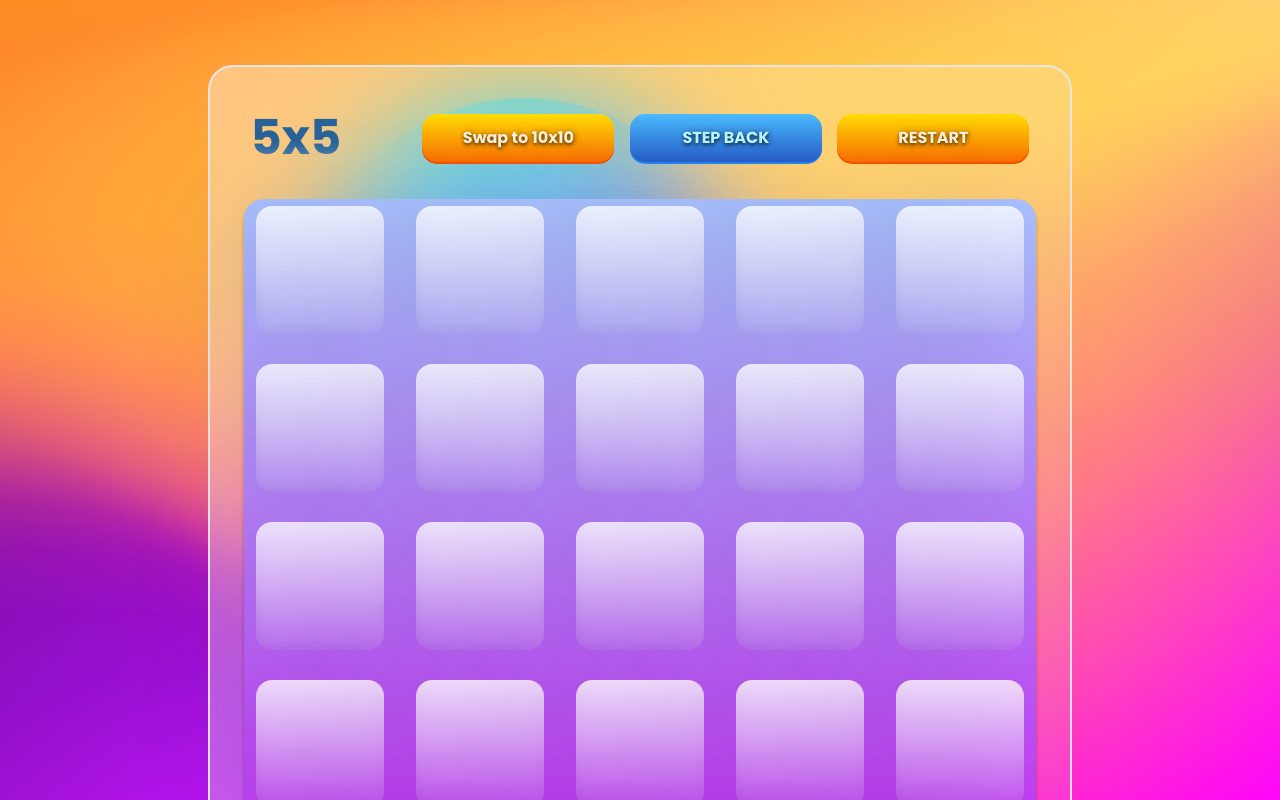
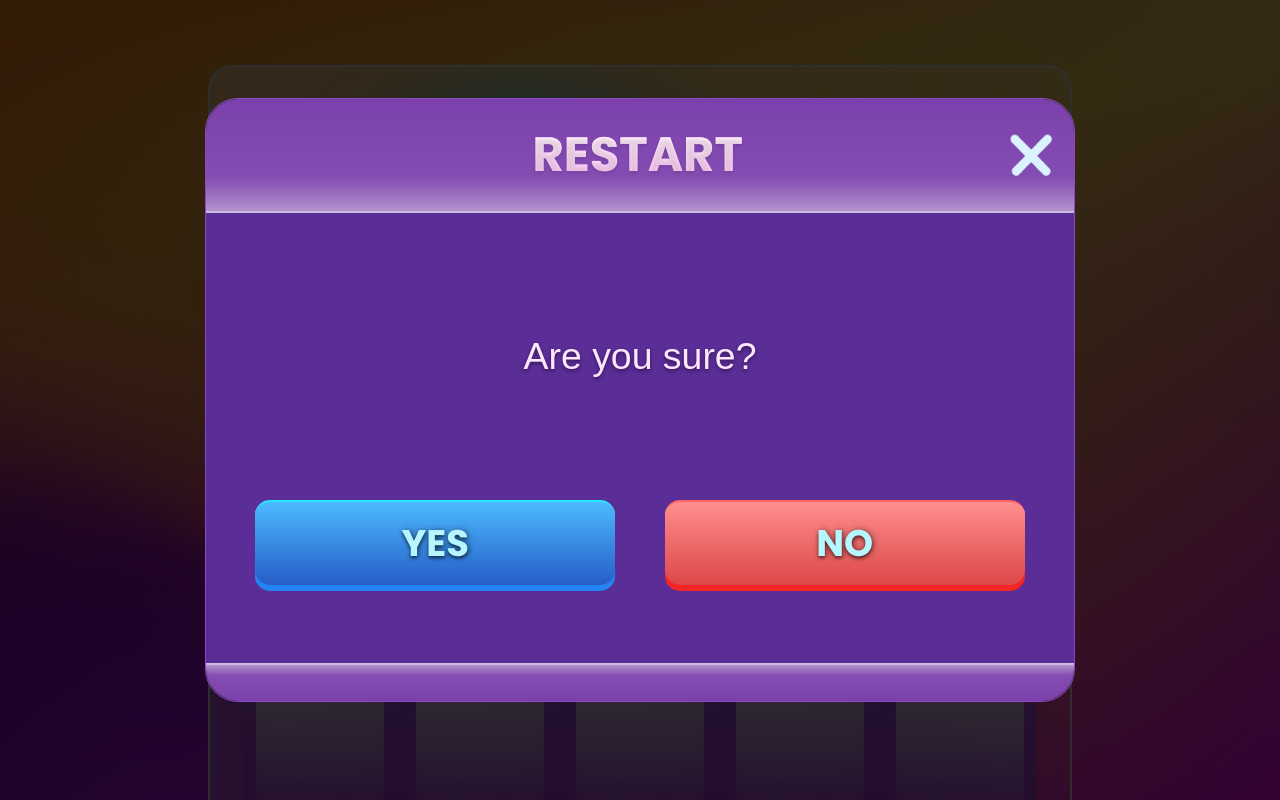
Before and after one commit to AlexKaroh/angular-game, an Angular app: page / in a window 1280 px wide. Both pictures are taken after a click on the button "RESTART". Shown: the top 800 px of the page. Built offline with nearby package versions, Linux system fonts and the light colour scheme.

Commit message:
feat: add variable information for popUp state

```diff
--- a/src/app/app.component.html
+++ b/src/app/app.component.html
@@ -2,15 +2,15 @@
   <div  class="game__ellipse_blue"></div>
   <div class="game__container">
     <div class="game__header">
-      <h1 class="header__title" (click)="field.fill(3)">{{this.gameSize === true ? '5x5' : '10x10'}}</h1>
+      <h1 class="header__title" (click)="field.fill(3)">{{gameSize === true ? '5x5' : '10x10'}}</h1>
       <div class="header__navigation">
         <button class="header__button orange" (click)="getSize()">
-          <span class="button__text orange_font">Swap to {{!this.gameSize === true ? '5x5' : '10x10'}}</span>
+          <span class="button__text orange_font">Swap to {{!gameSize === true ? '5x5' : '10x10'}}</span>
         </button>
         <button class="header__button blue" (click)="moveBack()">
           <span class="button__text blue_font">STEP BACK</span>
         </button>
-        <button class="header__button orange" (click)="restartGame()">
+        <button class="header__button orange" (click)="isRestart = true">
           <span class="button__text orange_font">RESTART</span>
         </button>
       </div>
@@ -25,4 +25,4 @@
   </div>
   <div  class="game__ellipse_orange"></div>
 </main>
-<app-pop-up *ngIf="isWin === true || isLose === true" (close)="closePopUp()" (restart)="restartAndClose()" [isLose]="isLose" [isWin]="isWin"></app-pop-up>
+<app-pop-up *ngIf="isWin === true || isLose === true || isRestart === true" (close)="closePopUp()" (restart)="restartGame()" [isLose]="isLose" [isWin]="isWin" [isRestart]="isRestart"></app-pop-up>
--- a/src/app/app.component.ts
+++ b/src/app/app.component.ts
@@ -17,6 +17,7 @@ export class AppComponent {
   moveHistory: number[] = [];
   isWin = false;
   isLose = false;
+  isRestart = false;
 
   getPosition(event: EventTarget| null) {
     const elementsArr = this.square!.toArray().map(el => el.nativeElement);
@@ -131,6 +132,7 @@ export class AppComponent {
     this.moveHistory = [];
     this.isWin = false;
     this.isLose = false;
+    this.isRestart = false;
   }
 
   getTitle(flag: boolean): string {
@@ -155,10 +157,7 @@ export class AppComponent {
   closePopUp() {
     this.isWin = false;
     this.isLose = false;
-  }
-
-  restartAndClose() {
-    this.restartGame();
+    this.isRestart = false;
   }
 
   getDotClass(cell: number): string {
--- a/src/app/pop-up/pop-up.component.html
+++ b/src/app/pop-up/pop-up.component.html
@@ -1,15 +1,25 @@
 <div class="wrapper">
   <div class="popUp">
     <div class="popUp__header">
-      <span class="header__text">CONGRATS!</span>
+      <span class="header__title">{{ getTitle() }}</span>
       <button class="header__button" (click)="closeWindow()"></button>
     </div>
     <div class="popUp__content">
-      <div class="content__image winner"></div>
-      <p class="content__text">You are WINNER!</p>
-      <button class="content__button">
-        <span class="button__font" (click)="restartWindow()">RESTART</span>
+      <div class="content__container">
+        <div class="content__image" [ngClass]="getClass()"></div>
+        <p class="content__text">{{ getText() }}</p>
+      </div>
+      <button class="content__button" *ngIf="!isRestart">
+        <span class="button__font"(click)="restartWindow()">{{ isWin ? 'RESTART' : 'TRY AGAIN' }}</span>
       </button>
+      <div class="content__buttons" *ngIf="isRestart">
+        <button class="content__button" (click)="restartWindow()">
+          <span class="button__font">YES</span>
+        </button>
+        <button class="content__button red" (click)="closeWindow()">
+          <span class="button__font">NO</span>
+        </button>
+      </div>
     </div>
     <div class="popUp__footer"></div>
   </div>
--- a/src/app/pop-up/pop-up.component.scss
+++ b/src/app/pop-up/pop-up.component.scss
@@ -28,6 +28,7 @@
   width: 868px;
   height: 112px;
   display: flex;
+  justify-content: center;
   align-items: center;
   background: linear-gradient(0deg, rgba(206,184,224,025) 0%, rgba(179,146,207,025) 0%, rgba(136,83,180,1) 27%, rgba(132,77,178,1) 30%, rgba(129,73,176,1) 53%, rgba(123,64,172,1) 100%);
   border-top-left-radius: 33px;
@@ -35,8 +36,11 @@
   border-bottom: 2px solid rgba(255, 255, 255, 0.637);
 }
 
-.header__text {
-  padding-left: 32%;
+.header__title {
+  margin-left: 40px;
+  width: 95%;
+  display: flex;
+  justify-content: center;
   font-family: 'Poppins';
   font-style: normal;
   font-weight: 800;
@@ -54,9 +58,10 @@
 }
 
 .header__button {
-  margin-left: 210px;
   width: 47px;
   height: 47px;
+  position: relative;
+  left: -20px;
   border: none;
   background: none;
   background-image: url(../../images/cross.png);
@@ -70,21 +75,35 @@
   display: flex;
   flex-direction: column;
   align-items: center;
-  justify-content: center;
+  justify-content: space-evenly;
   background: rgb(91, 45, 151);
 }
 
+.content__container {
+  display: flex;
+  flex-direction: column;
+  justify-content: space-around;
+  align-items: center;
+}
+
 .content__image {
-  width: 152px;
-  height: 140px;
+  width: 165px;
+  height: 150px;
 }
 
 .winner {
   background-image: url(../../images/winner.png);
+  background-size: 100%;
 }
 
 .loser {
   background-image: url(../../images/loser.png);
+  background-size: 100%;
+}
+
+.restart {
+  width: 0;
+  height: 0;
 }
 
 .content__text {
@@ -103,7 +122,7 @@
 .content__button {
   width: 360px;
 	height: 85px;
-  border-top: 2px solid rgb(40, 230, 255);;
+  border-top: 2px solid rgb(40, 230, 255);
   border-right: none;
   border-left: none;
   border-bottom: none;
@@ -112,6 +131,18 @@
 	cursor: pointer;
   background: linear-gradient(180deg, #FFFFFF 0%, rgba(255, 255, 255, 0) 100%), #265DC7;
 	filter: drop-shadow(0px 6px 0px  #2584F4);
+}
+
+.content__buttons {
+  width: 100%;
+  display: flex;
+  justify-content: space-evenly;
+}
+
+.red {
+  border-top: 2px solid rgb(255, 103, 103);
+  background: linear-gradient(180deg, #FFFFFF 0%, rgba(255, 255, 255, 0) 100%), #DD4747;
+  filter: drop-shadow(0px 6px 0px  #f42525);
 }
 
 .button__font {
--- a/src/app/pop-up/pop-up.component.ts
+++ b/src/app/pop-up/pop-up.component.ts
@@ -8,8 +8,27 @@ import { Component, EventEmitter, Input, Output } from '@angular/core';
 export class PopUpComponent {
   @Input() isWin!: boolean;
   @Input() isLose!: boolean;
+  @Input() isRestart! : boolean;
   @Output() close: EventEmitter<void> = new EventEmitter<void>();
   @Output() restart: EventEmitter<void> = new EventEmitter<void>();
+
+  getTitle(): string {
+    if (this.isRestart) {
+      return 'RESTART'
+    } return this.isWin ? 'CONGRATS!' : 'SORRY!';
+  }
+
+  getText(): string {
+    if (this.isRestart) {
+      return 'Are you sure?'
+    } return this.isWin ? 'You are WINNER!' : 'You lose!';
+  }
+
+  getClass(): string {
+    if (this.isRestart) {
+      return 'restart'
+    } return this.isWin ? 'winner' : 'loser';
+  }
 
   closeWindow() {
     this.close.emit();
```
Also changed, not shown: src/app/app.component.scss (indentation only).
